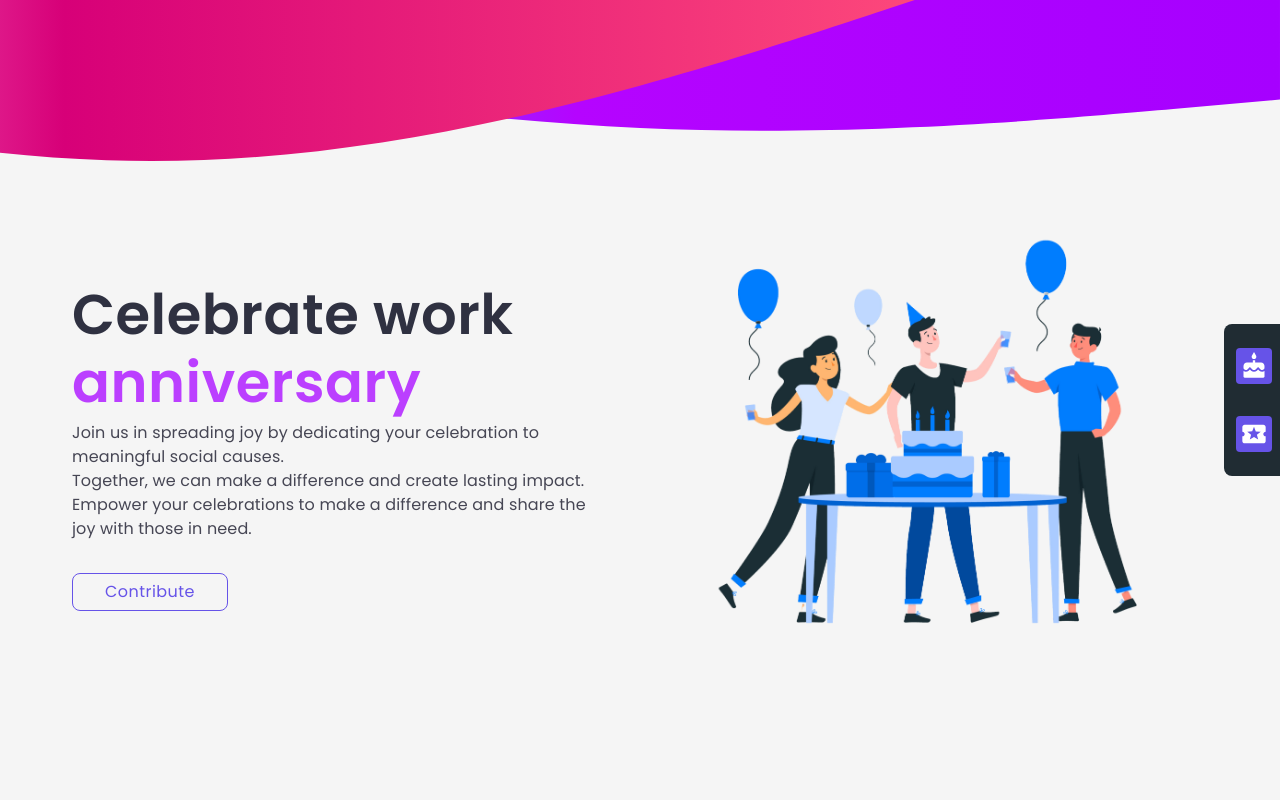
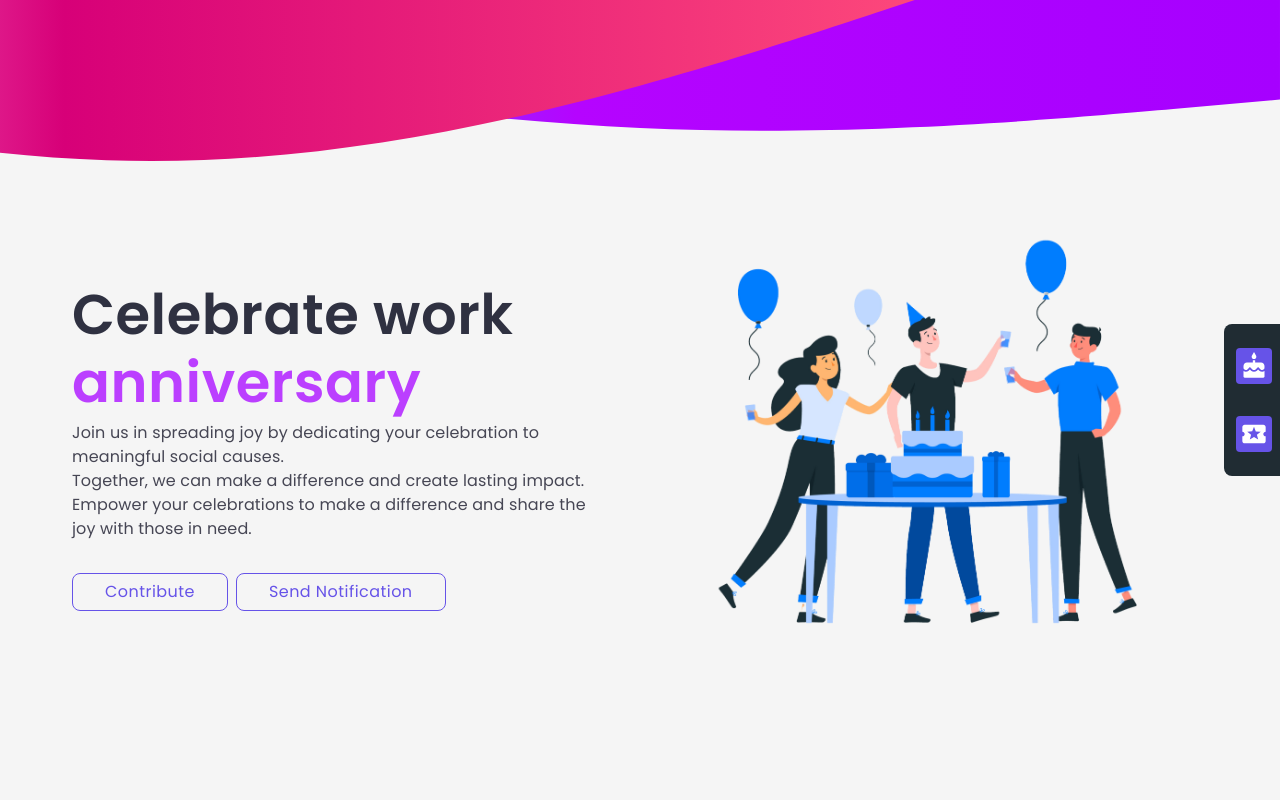
Before and after one commit to manjeet-55/Work_Anniversary_Celebration_55, a React (Vite) app: page / in a window 1280 px wide. Shown: the top 800 px of the page. Built offline with nearby package versions, Linux system fonts and the light colour scheme; no server answers; the database is empty; sample sign-in values are in the browser's storage.

Commit message:
feat: OneSignal notification service added

```diff
--- a/OneSignalSDKWorker.js
+++ b/OneSignalSDKWorker.js
@@ -1 +1 @@
-importScripts("https://cdn.onesignal.com/sdks/web/v16/OneSignalSDK.sw.js");
+// importScripts("https://cdn.onesignal.com/sdks/web/v16/OneSignalSDK.sw.js");
--- a/index.html
+++ b/index.html
@@ -5,19 +5,6 @@
     <link rel="icon" type="image/svg+xml" href="./src/assets/brand_logo.png" />
     <meta name="viewport" content="width=device-width, initial-scale=1.0" />
     <title>Work Anniversary Celebration</title>
-    <script
-      src="https://cdn.onesignal.com/sdks/web/v16/OneSignalSDK.page.js"
-      defer
-      type="text/javascript"
-    ></script>
-    <script type="text/javascript">
-      window.OneSignalDeferred = window.OneSignalDeferred || [];
-      OneSignalDeferred.push(function (OneSignal) {
-        OneSignal.init({
-          appId: "9963aab1-d8ee-4ad8-bfe9-41c63c951cd0",
-        });
-      });
-    </script>
   </head>
   <body>
     <div id="root"></div>
--- a/package.json
+++ b/package.json
@@ -15,10 +15,12 @@
     "@mui/icons-material": "^5.15.14",
     "@mui/material": "^5.15.14",
     "@supabase/supabase-js": "^2.41.1",
+    "axios": "^1.7.2",
     "framer-motion": "^11.0.24",
     "react": "^18.2.0",
     "react-confetti": "^6.1.0",
     "react-dom": "^18.2.0",
+    "react-onesignal": "^3.0.1",
     "react-router-dom": "^6.22.3",
     "react-slick": "^0.30.2",
     "slick-carousel": "^1.8.1"
--- a/src/App.jsx
+++ b/src/App.jsx
@@ -1,4 +1,4 @@
-import { useState, useEffect } from "react";
+import { useEffect } from "react";
 import "./App.css";
 import {
   BrowserRouter,
@@ -8,8 +8,30 @@ import {
   Navigate,
 } from "react-router-dom";
 import { Home, Login, SignUp } from "./pages";
+import OneSignal from "react-onesignal";
+
+export const app_id = "9a37f401-19dd-4edc-afe7-a666b14c6ff6";
+export const api_key = "Mzg0NTY3MDktMDhlNy00YTk3LThjZjItMWU1MGVjMzE4ZTk0";
 
 function App() {
+  const initializeOneSignal = async () => {
+    await OneSignal.init({
+      appId: app_id,
+      allowLocalhostAsSecureOrigin: true,
+    })
+      .then(() => {
+        console.log("inside then");
+        OneSignal.Slidedown.promptPush({ force: true });
+      })
+      .catch((error) => {
+        console.log("error", error);
+      });
+  };
+
+  useEffect(() => {
+    initializeOneSignal();
+  }, []);
+
   return (
     <BrowserRouter>
       <Routes>
--- a/src/components/HeroSection/index.jsx
+++ b/src/components/HeroSection/index.jsx
@@ -14,6 +14,9 @@ import ContributionDialog from "../ContributionDialog";
 import { useEffect, useState } from "react";
 import { CelebrationEffects } from "../CelebrationEffects";
 import ContributionCard from "../ContributionCard";
+import { app_id, api_key } from "../../App";
+import axios from "axios";
+
 export const HeroSection = () => {
   const [contributionDialogOpen, setContributionDialogOpen] = useState(false);
   const [confetti, setConfetti] = useState(false);
@@ -41,6 +44,40 @@ export const HeroSection = () => {
   const handleClose = () => {
     setContributionDialogOpen(false);
   };
+
+  const sendNotification = async () => {
+    const url = `https://onesignal.com/api/v1/notifications?app_id=${app_id}`;
+    const data = {
+      included_segments: ["Subscribed Users"],
+      contents: {
+        en: "It's time to book your meal",
+      },
+      include_aliases: {
+        onesignal_id: ["2d4e9a8f-e53a-4e01-8764-3ad5bbb4cea9"],
+      },
+      target_channel: "push",
+    };
+
+    const headers = {
+      Authorization: `Basic ${api_key}`,
+      Accept: "application/json",
+      "Content-Type": "application/json",
+      referrerPolicy: "no-referrer",
+      mode: "no-mode",
+      "Access-Control-Allow-Origin": "*",
+    };
+
+    try {
+      const response = await axios.post(url, data, { headers });
+      console.log("Notification sent successfully:", response);
+    } catch (error) {
+      console.error(
+        "Error sending notification:",
+        error.response ? error.response.data : error.message
+      );
+    }
+  };
+
   return (
     <>
       <Grid container sx={{ width: "100%", height: "100vh", background: "" }}>
@@ -115,7 +152,14 @@ export const HeroSection = () => {
                 with those in need.
               </Typography>
             </Stack>
-            <Box sx={{ background: "", width: "100%" }}>
+            <Box
+              sx={{
+                background: "",
+                width: "100%",
+                display: "flex",
+                columnGap: "0.5rem",
+              }}
+            >
               <Button
                 sx={{
                   fontWeight: 400,
@@ -138,6 +182,29 @@ export const HeroSection = () => {
                 onClick={handleContribution}
               >
                 Contribute
+              </Button>
+              <Button
+                onClick={sendNotification}
+                sx={{
+                  fontWeight: 400,
+                  fontSize: "1rem",
+                  color: palette.purple.primary,
+                  textAlign: "center",
+                  fontFamily: "Poppins, sans-serif",
+                  textTransform: "capitalize",
+                  background: "transparent",
+                  border: "1px solid",
+                  borderColor: palette.purple.primary,
+                  borderRadius: "0.5rem",
+                  padding: "0.25rem 2rem",
+                  transition: "all 0.3s ease-in-out",
+                  "&:hover": {
+                    background: palette.purple.primary,
+                    color: "#FFF",
+                  },
+                }}
+              >
+                Send Notification
               </Button>
             </Box>
           </Stack>
```
Also changed, not shown: ._OneSignalSDKWorker.js (deleted), 1 other file (tests, documents, lock files or other folders).
